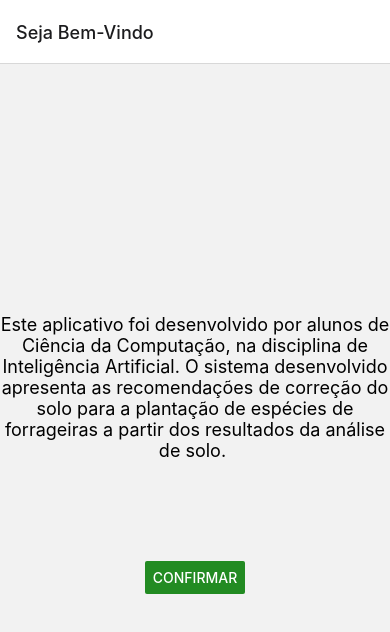
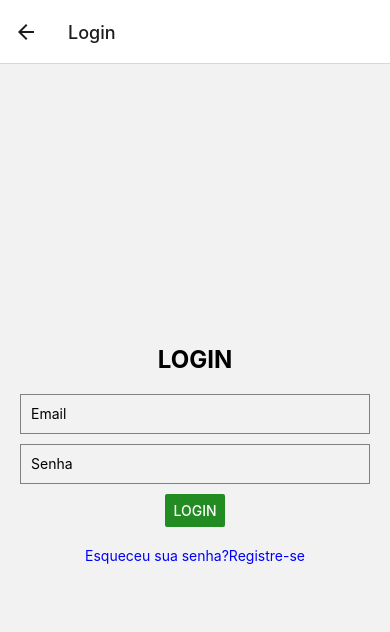
Before and after one commit to mauricioabc/Projeto-Fuzzy-Expo, a React Native app: screen /Login in a window 390 px wide. Shown: the top 632 px of the page. Built offline with nearby package versions, Linux system fonts and the light colour scheme.

Commit message:
Novas telas de login

```diff
--- a/Estilo.js
+++ b/Estilo.js
@@ -94,5 +94,4 @@ const styles = StyleSheet.create({
 
 });
 
-
-  export default styles;
+export default styles;
--- /dev/null
+++ b/Firebase.js
@@ -0,0 +1,16 @@
+import { initializeApp } from "firebase/app";
+import { getAuth } from 'firebase/auth';
+
+const firebaseConfig = {
+  apiKey: "AIzaSyCbj-IthjyUsbHvMBIOvRVXMh4fVXFuhII",
+  authDomain: "exemplo-8a2db.firebaseapp.com",
+  projectId: "exemplo-8a2db",
+  storageBucket: "exemplo-8a2db.appspot.com",
+  messagingSenderId: "774922781904",
+  appId: "1:774922781904:web:4483d424d810753eb34ad5"
+};
+
+const app = initializeApp(firebaseConfig);
+const auth = getAuth(app);
+
+export { auth };
--- a/Routes.js
+++ b/Routes.js
@@ -5,6 +5,8 @@ import TelaInicial from './TelaInicial';
 import TelaFormulario from './TelaFormulario';
 import TelaResultado from './TelaResultado';
 import TelaSobre from './TelaSobre';
+import TelaLogin from './TelaLogin';
+import TelaCadastro from './TelaCadastro';
 
 const Stack = createStackNavigator();
 
@@ -13,6 +15,8 @@ export default function Routes(){
     <NavigationContainer>
       <Stack.Navigator initialRouteName="Seja Bem-Vindo">
       <Stack.Screen name="Seja Bem-Vindo" component={TelaSobre} />
+        <Stack.Screen name="Login" component={TelaLogin} />
+        <Stack.Screen name="Cadastro" component={TelaCadastro} />
         <Stack.Screen name="Forrageiras" component={TelaInicial} />
         <Stack.Screen name="Formulario" component={TelaFormulario} />
         <Stack.Screen name="Resultado" component={TelaResultado} />
--- /dev/null
+++ b/TelaCadastro.js
@@ -0,0 +1,88 @@
+import React, { useState } from 'react';
+import { View, Text, TextInput, TouchableOpacity, StyleSheet, Button } from 'react-native';
+import { createUserWithEmailAndPassword } from 'firebase/auth';
+import { auth } from './Firebase';
+
+export default function TelaCadastro({ navigation }) {
+  const [email, setEmail] = useState('');
+  const [password, setPassword] = useState('');
+  const [repeatPassword, setRepeatPassword] = useState('');
+
+  const criarConta = () => {
+    if (password !== repeatPassword) {
+      alert('As senhas não coincidem.');
+      return;
+    }
+
+    createUserWithEmailAndPassword(auth, email, password)
+      .then((userCredential) => {
+        const user = userCredential.user;
+        alert('Conta criada com sucesso!');
+        navigation.navigate('TelaLogin');
+      })
+      .catch((error) => {
+        const errorCode = error.code;
+        const errorMessage = error.message;
+        alert(errorMessage);
+      });
+  };
+
+  return (
+    <View style={styles.container}>
+      <Text style={styles.title}>CRIAR CONTA</Text>
+
+      <TextInput
+        style={styles.input}
+        placeholder="Email"
+        onChangeText={(text) => setEmail(text)}
+        value={email}
+      />
+
+      <TextInput
+        style={styles.input}
+        placeholder="Senha"
+        secureTextEntry
+        onChangeText={(text) => setPassword(text)}
+        value={password}
+      />
+
+      <TextInput
+        style={styles.input}
+        placeholder="Repetir Senha"
+        secureTextEntry
+        onChangeText={(text) => setRepeatPassword(text)}
+        value={repeatPassword}
+      />
+
+      <Button
+        title="Confirmar"
+        onPress={criarConta}
+        color="forestgreen"
+        containerStyle={{ width: '100%', marginTop: 20 }}
+        raised
+      />
+    </View>
+  );
+}
+
+const styles = StyleSheet.create({
+  container: {
+    flex: 1,
+    justifyContent: 'center',
+    alignItems: 'center',
+    padding: 20,
+  },
+  title: {
+    fontSize: 24,
+    fontWeight: 'bold',
+    marginBottom: 20,
+  },
+  input: {
+    width: '100%',
+    height: 40,
+    borderColor: 'gray',
+    borderWidth: 1,
+    marginBottom: 10,
+    paddingLeft: 10,
+  },
+});
--- /dev/null
+++ b/TelaLogin.js
@@ -0,0 +1,104 @@
+import React, { useState } from 'react';
+import { View, Text, TextInput, TouchableOpacity, StyleSheet, Button } from 'react-native';
+import { signInWithEmailAndPassword } from "firebase/auth";
+import { auth } from './Firebase';
+
+export default function TelaLogin({ navigation, route }) {
+  const [email, setEmail] = useState('');
+  const [password, setPassword] = useState('');
+
+  const login = () => {
+
+    signInWithEmailAndPassword(auth, email, password)
+            .then((userCredential) => {
+                    const user = userCredential.user;
+                    navigation.navigate('Forrageiras');
+            })
+            .catch((error) => {
+                const errorCode = error.code;
+                const errorMessage = error.message;
+                alert(errorMessage);
+            });
+
+    console.log('Email:', email);
+    console.log('Senha:', password);
+
+  };
+
+  const irParaCadastro = () => {
+    navigation.navigate('Cadastro');
+  }
+
+  return (
+    <View style={styles.container}>
+      <Text style={styles.title}>LOGIN</Text>
+
+      <TextInput
+        style={styles.input}
+        placeholder="Email"
+        onChangeText={(text) => setEmail(text)}
+        value={email}
+      />
+
+      <TextInput
+        style={styles.input}
+        placeholder="Senha"
+        secureTextEntry
+        onChangeText={(text) => setPassword(text)}
+        value={password}
+      />
+
+      <Button
+        title="Login"
+        onPress={login}
+        color="forestgreen"
+        containerStyle={{ width: '100%', marginTop: 20 }}
+        raised
+      />
+
+      <View style={styles.optionsContainer}>
+        <TouchableOpacity>
+          <Text style={styles.optionText}>Esqueceu sua senha?</Text>
+        </TouchableOpacity>
+
+        <TouchableOpacity>
+          <Text style={styles.optionText}>Registre-se</Text>
+        </TouchableOpacity>
+      </View>
+    </View>
+  );
+};
+
+const styles = StyleSheet.create({
+  container: {
+    flex: 1,
+    justifyContent: 'center',
+    alignItems: 'center',
+    padding: 20,
+  },
+  title: {
+    fontSize: 24,
+    fontWeight: 'bold',
+    marginBottom: 20,
+  },
+  input: {
+    width: '100%',
+    height: 40,
+    borderColor: 'gray',
+    borderWidth: 1,
+    marginBottom: 10,
+    paddingLeft: 10,
+  },
+  loginButton: {
+    color: 'forestgreen',
+    marginTop: 10,
+  },
+  optionsContainer: {
+    flexDirection: 'row',
+    justifyContent: 'space-between',
+    marginTop: 20,
+  },
+  optionText: {
+    color: 'blue',
+  },
+});
--- a/TelaSobre.js
+++ b/TelaSobre.js
@@ -6,7 +6,7 @@ export default function TelaSobre({ navigation }) {
     return (
         <View style={{flex: 1, alignItems: 'center', justifyContent: 'center'}}>
           <Text style={{fontSize: 18, textAlign: 'center',marginBottom: 100}}>Este aplicativo foi desenvolvido por alunos de Ciência da Computação, na disciplina de Inteligência Artificial. O sistema desenvolvido apresenta as recomendações de correção do solo para a plantação de espécies de forrageiras a partir dos resultados da análise de solo. </Text>
-            <Button title="Confirmar" onPress={() => navigation.navigate('Forrageiras')} color="forestgreen"  />
+            <Button title="Confirmar" onPress={() => navigation.navigate('Login')} color="forestgreen"  />
 
       </View>
     );
```
Also changed, not shown: Login.js (added, +23 -0 lines), SignUp.js (added, +26 -0 lines), package.json (+5 -2 lines), 1 other file (tests, documents, lock files or other folders).
